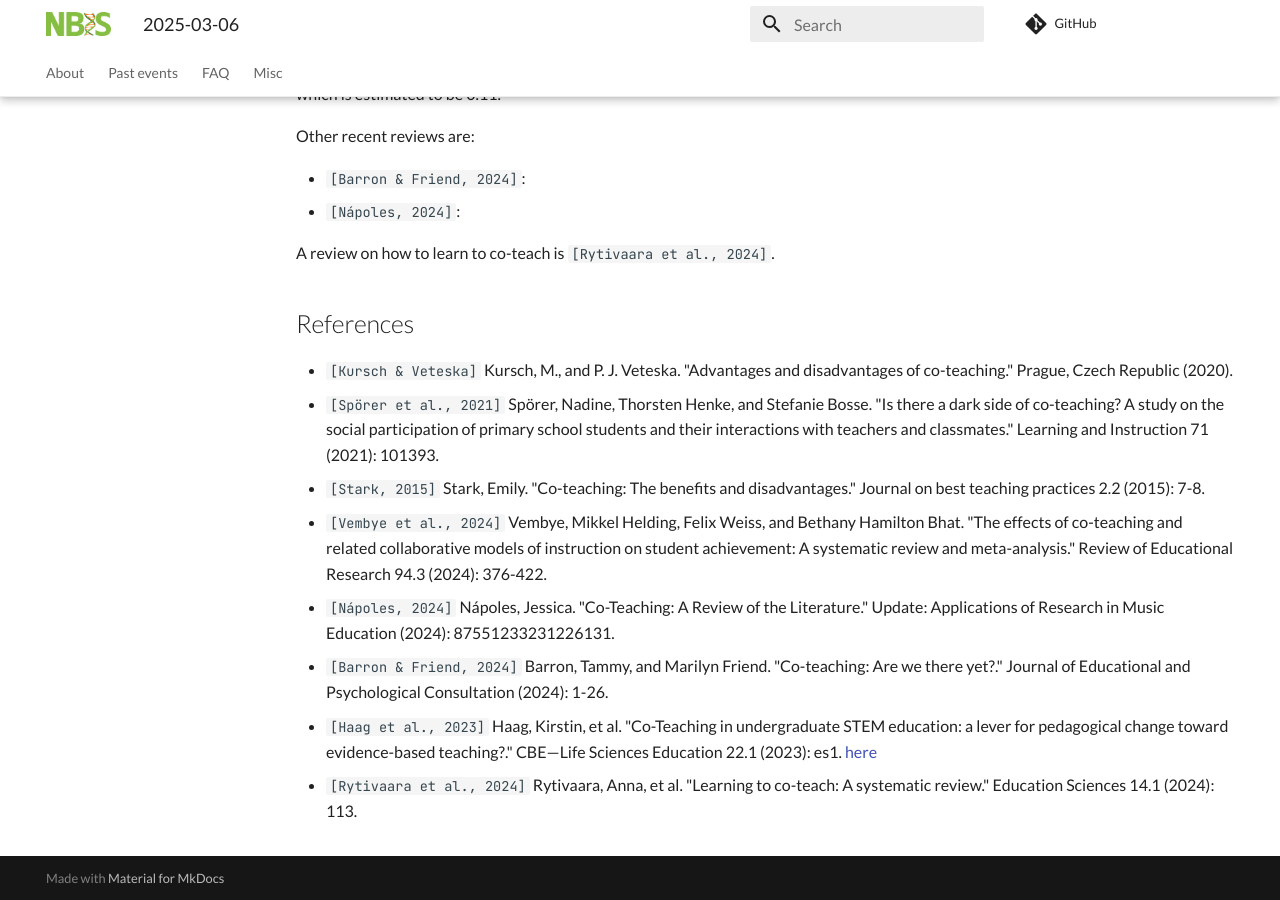
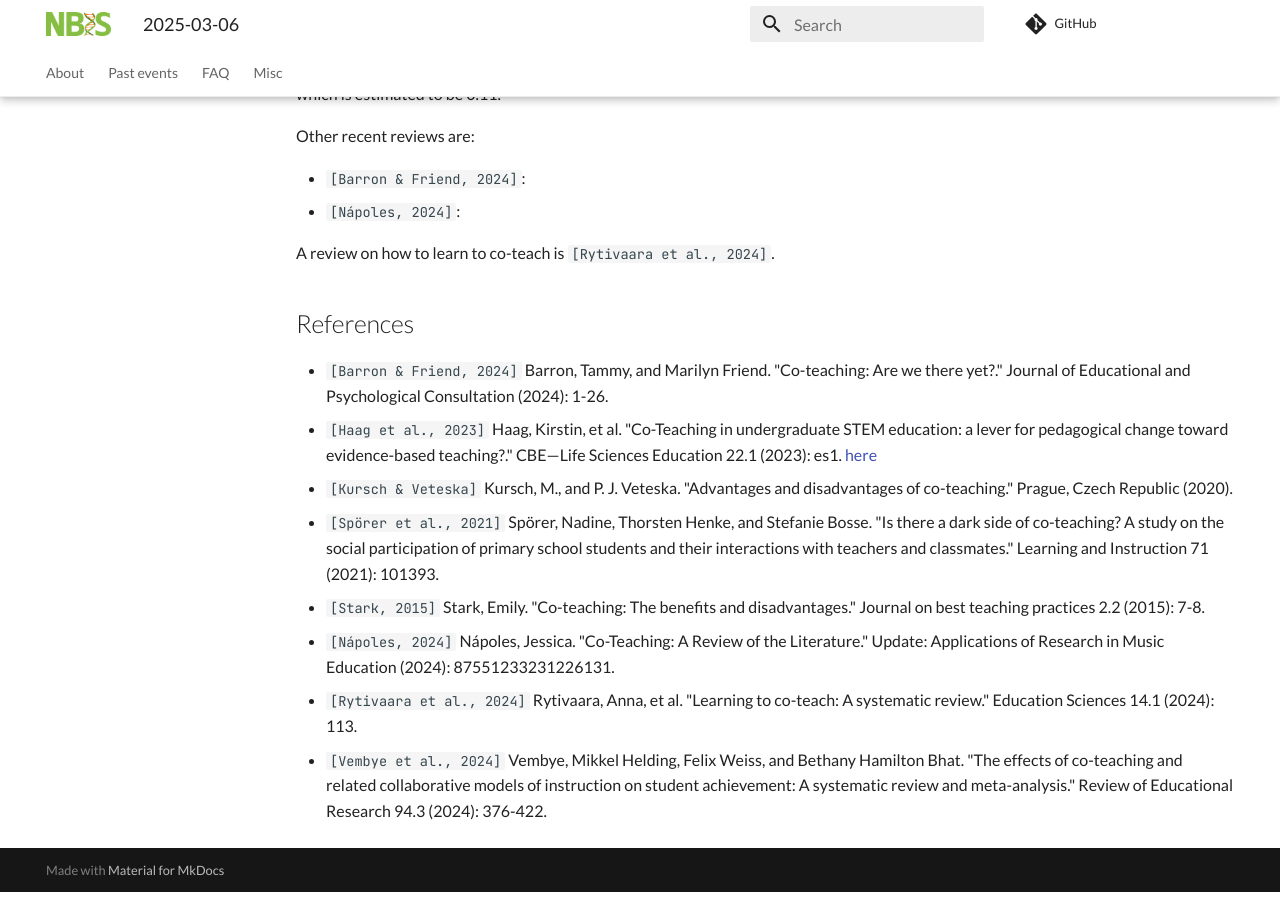
Before and after one commit to NBISweden/teaching_literature_club, an MkDocs documentation site: the page built from docs/events/20250306/README.md, in a window 1280 px wide and 900 px high, scrolled down 1547 px. Built offline with MkDocs 1.6.1 and Material for MkDocs 9.7.7, drawn with Linux system fonts in a browser that asks for light colours; comment, search, counter and statistics services are not loaded; some of the changed lines change nothing that is shown.

Commit message:
Fix spelling

```diff
--- a/docs/events/20250306/README.md
+++ b/docs/events/20250306/README.md
@@ -87,16 +87,15 @@
 
 ## References
 
+<!-- markdownlint-disable MD013 --><!-- Keep references on one line per reference, hence will break 80 characters per line -->
+
+- `[Barron & Friend, 2024]` Barron, Tammy, and Marilyn Friend. "Co-teaching: Are we there yet?." Journal of Educational and Psychological Consultation (2024): 1-26.
+- `[Haag et al., 2023]` Haag, Kirstin, et al. "Co-Teaching in undergraduate STEM education: a lever for pedagogical change toward evidence-based teaching?." CBE—Life Sciences Education 22.1 (2023): es1. [here](https://pmc.ncbi.nlm.nih.gov/articles/PMC10074276/)
 - `[Kursch & Veteska]` Kursch, M., and P. J. Veteska. "Advantages and disadvantages of co-teaching." Prague, Czech Republic (2020).
 - `[Spörer et al., 2021]` Spörer, Nadine, Thorsten Henke, and Stefanie Bosse. "Is there a dark side of co-teaching? A study on the social participation of primary school students and their interactions with teachers and classmates." Learning and Instruction 71 (2021): 101393.
 - `[Stark, 2015]` Stark, Emily. "Co-teaching: The benefits and disadvantages." Journal on best teaching practices 2.2 (2015): 7-8.
-
-
+- `[Nápoles, 2024]` Nápoles, Jessica. "Co-Teaching: A Review of the Literature." Update: Applications of Research in Music Education (2024): 87551233231226131.
+- `[Rytivaara et al., 2024]` Rytivaara, Anna, et al. "Learning to co-teach: A systematic review." Education Sciences 14.1 (2024): 113.
 - `[Vembye et al., 2024]` Vembye, Mikkel Helding, Felix Weiss, and Bethany Hamilton Bhat. "The effects of co-teaching and related collaborative models of instruction on student achievement: A systematic review and meta-analysis." Review of Educational Research 94.3 (2024): 376-422.
 
-- `[Nápoles, 2024]` Nápoles, Jessica. "Co-Teaching: A Review of the Literature." Update: Applications of Research in Music Education (2024): 87551233231226131.
-
-- `[Barron & Friend, 2024]` Barron, Tammy, and Marilyn Friend. "Co-teaching: Are we there yet?." Journal of Educational and Psychological Consultation (2024): 1-26.
-- `[Haag et al., 2023]` Haag, Kirstin, et al. "Co-Teaching in undergraduate STEM education: a lever for pedagogical change toward evidence-based teaching?." CBE—Life Sciences Education 22.1 (2023): es1. [here](https://pmc.ncbi.nlm.nih.gov/articles/PMC10074276/)
-
-- `[Rytivaara et al., 2024]` Rytivaara, Anna, et al. "Learning to co-teach: A systematic review." Education Sciences 14.1 (2024): 113.
+<!-- markdownlint-enable MD013 -->
```
Also changed, not shown: .wordlist.txt.
